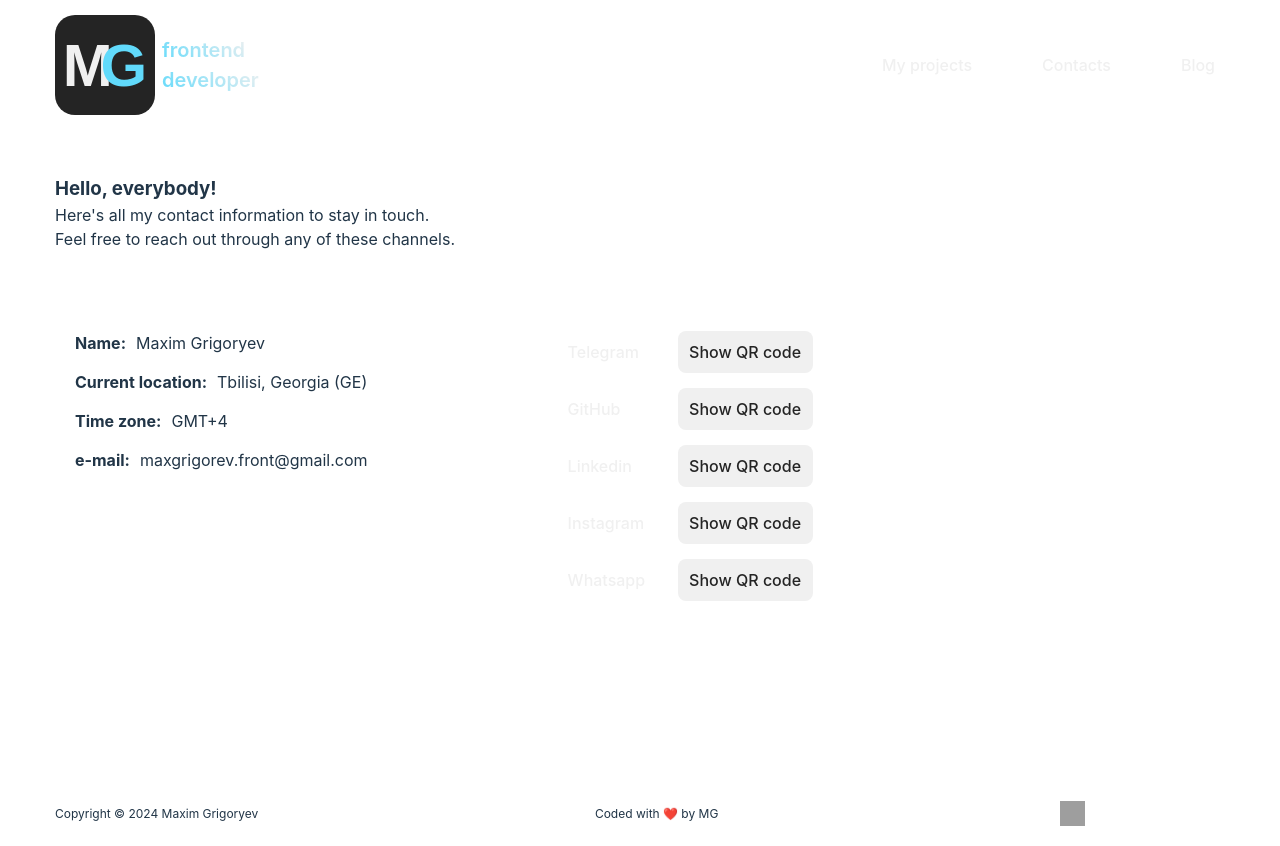
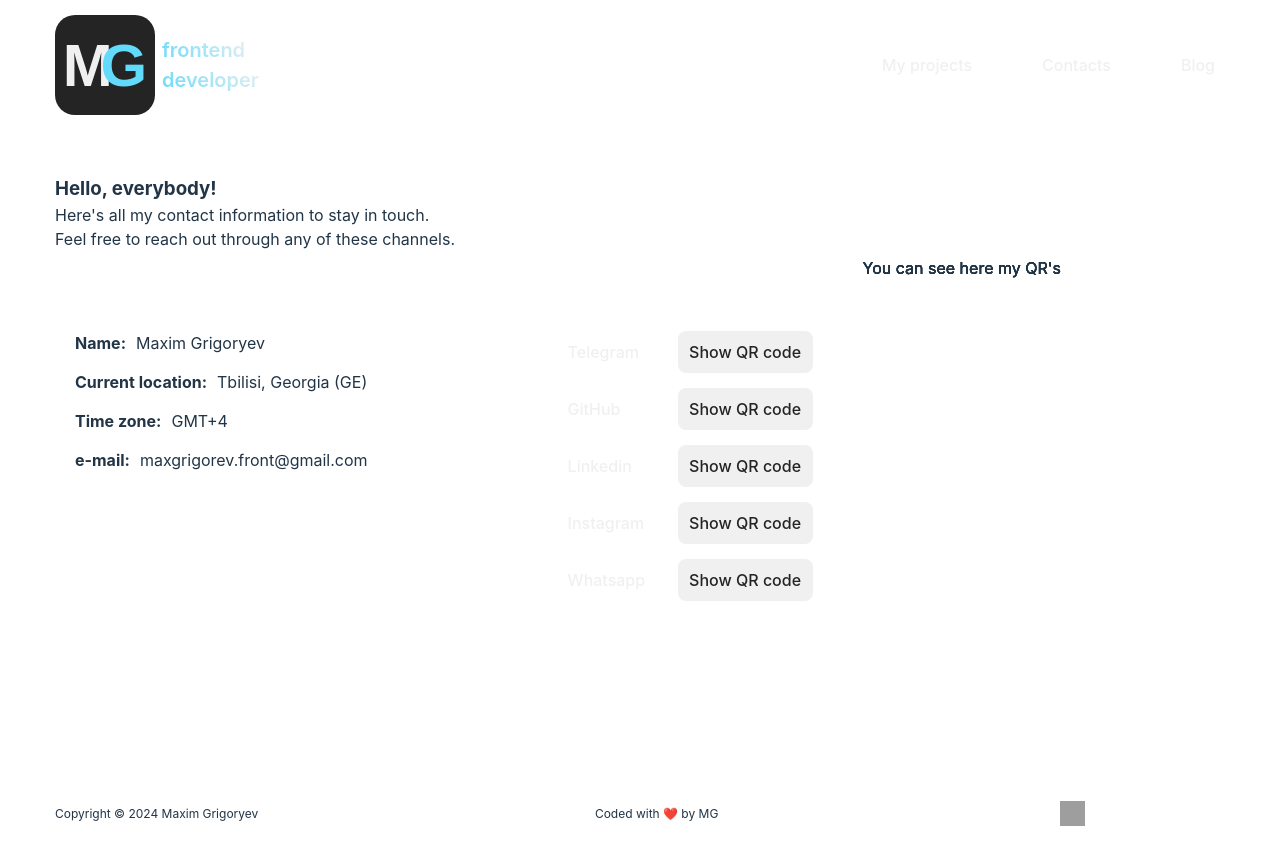
Before and after one commit to mgDentist/maxim_grigoryev_frontend_dev, a React (Vite) app: page /contacts in a window 1280 px wide. Built offline with nearby package versions, Linux system fonts and the light colour scheme; grey boxes are pictures that could not be loaded.

Commit message:
fix added some styles to contacts

```diff
--- a/src/components/ContactAddress/ContactAddress.jsx
+++ b/src/components/ContactAddress/ContactAddress.jsx
@@ -42,6 +42,7 @@ const ContactAddress = () => {
                         </button>
 
                         <div className="qr-code__img-container">
+                            <p>You can see here my QR's</p>
                             <div
                                 className={`qr-code__img-wrapper ${activeQR === index ? 'qr-code__img-wrapper--visible' : ''
                                     }`}
--- a/src/components/ContactAddress/ContactAddress.scss
+++ b/src/components/ContactAddress/ContactAddress.scss
@@ -41,7 +41,6 @@
         position: absolute;
         top: -75px;
         right: -195px;
-        overflow: hidden;
 
         img {
             border-radius: 40px;
```
